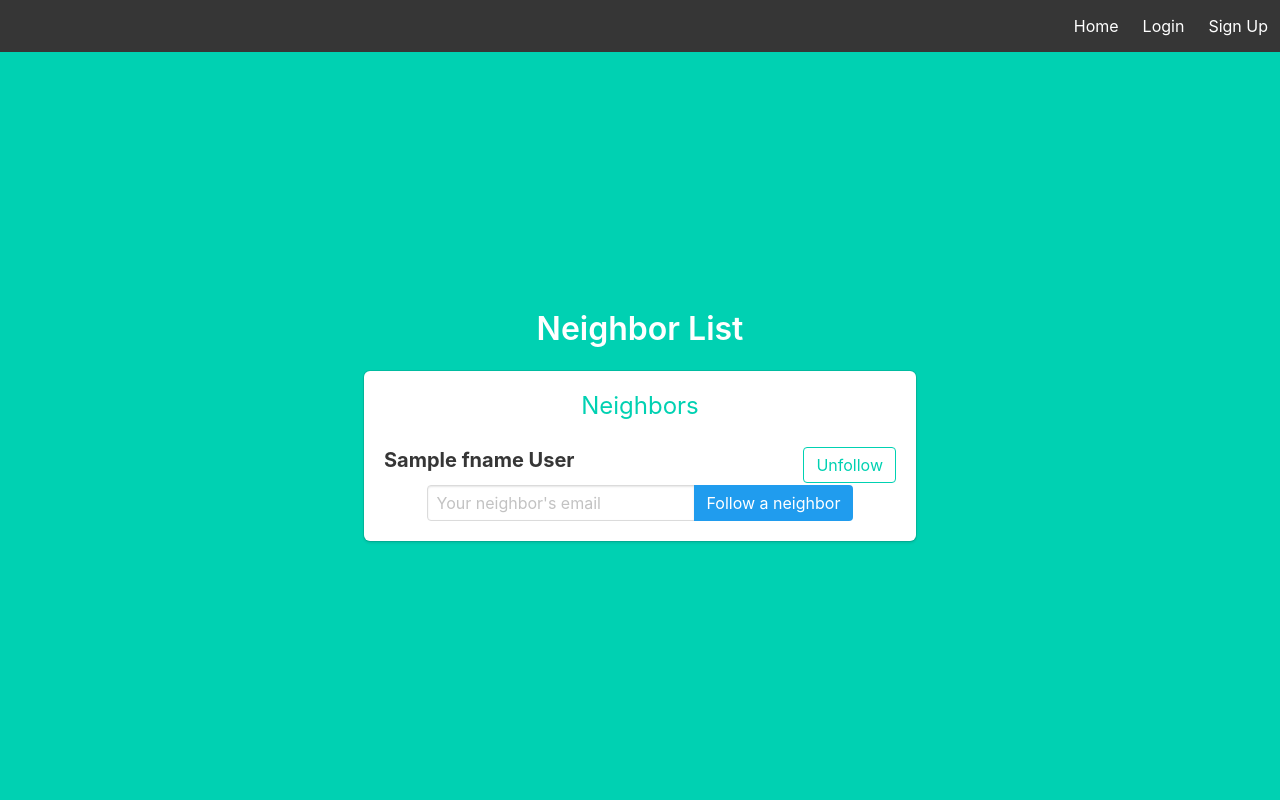
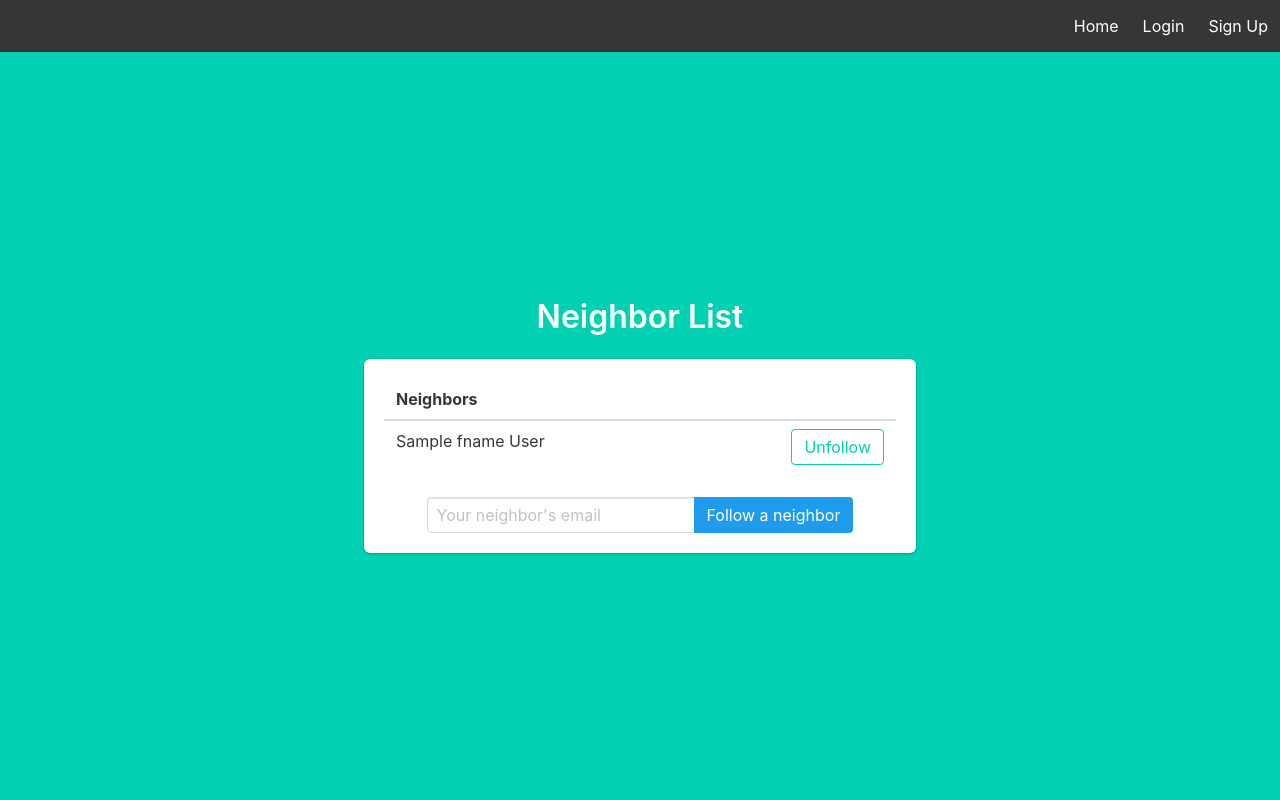
Before and after one commit to vin-lz/cs6083-principles-of-database-systems-final-project, a Flask app: template templates/neighbors.html in a window 1280 px wide. Run offline with Flask 2, Linux system fonts and the light colour scheme; the template is opened without the code that fills it: most values are stand-ins (such as "Sample title", 1, 10 or a date in 2020); some libraries are stand-ins or nearby versions.

Commit message:
feat: better display neighbors

```diff
--- a/templates/neighbors.html
+++ b/templates/neighbors.html
@@ -14,24 +14,32 @@
         {% if neighbor_count == 0 %}
         <h3 class="subtitle is-4 has-text-primary">It's empty</h3>
         {% else %}
-        <h3 class="subtitle is-4 has-text-primary">Neighbors</h3>
-        <ul>
+        <table class="table is-fullwidth">
+            <thead>
+                <tr>
+                    <th>Neighbors</th>
+                    <th></th>
+                </tr>
+            </thead>
+            <tbody>
                 {% for i in users_neighboring %}
-            <li>
+                <tr>
+                    <td>{{ i[0].fname }} {{ i[0].lname }}</td>
+                    <td>
                         <form method="POST" action="/neighbors">
-                    <div class="field level">
-                        <label class="label level-left is-medium">{{i[0].fname}} {{i[0].lname}}</label>
-                        <div class="control">
+                            <div class="control has-text-right">
                                 <input type="hidden" name="neighbor" value="{{ i[1].acceptor }}">
                                 <input class="button is-primary is-outlined" type="submit" name="action"
                                     value="Unfollow">
                             </div>
-                    </div>
                         </form>
-            </li>
+                    </td>
+                </tr>
                 {% endfor %}
-        </ul>
+            </tbody>
+        </table>
         {% endif %}
+
         <form method="POST" action="/neighbors">
             <div class="field has-addons has-addons-centered">
                 <div class="control">
```
Also changed, not shown: db.sqlite3. Lines whose indentation alone changed are shown as unchanged.
